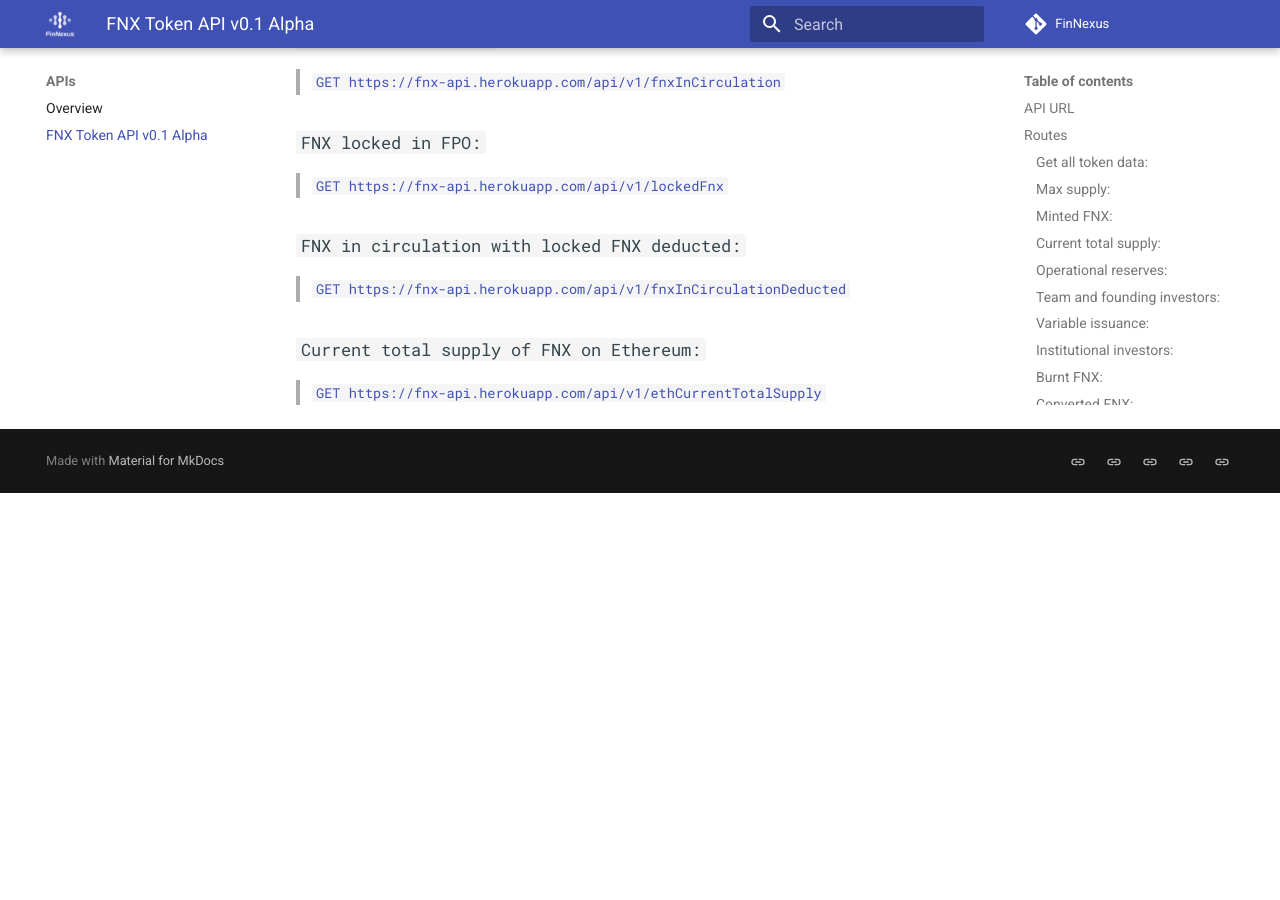
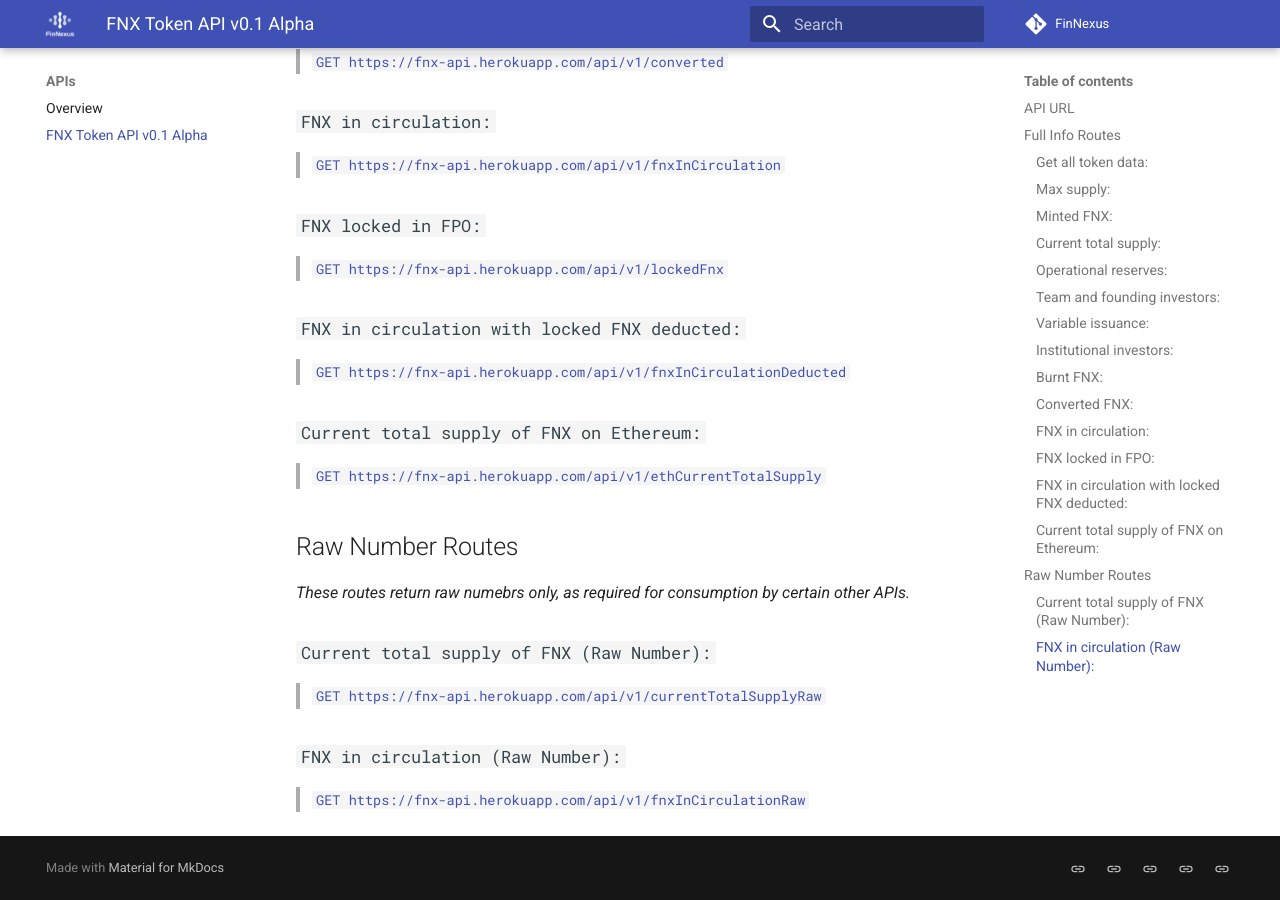
Before and after one commit to Phoenix-Finance/Phoenix-Documentation, an MkDocs documentation site: the page built from content/apis/token.md, in a window 1280 px wide and 900 px high, scrolled down 1752 px. Built offline with MkDocs 1.6.1 and Material for MkDocs 9.7.7, drawn with Linux system fonts in a browser that asks for light colours; before the commit the page ends 2245 px from its top, so only the background shows below that; some of the changed text lies outside the part shown.

Commit message:
Added raw numbers to API

```diff
--- a/content/apis/token.md
+++ b/content/apis/token.md
@@ -12,7 +12,8 @@ The API makes use of Web3 to interact directly with the blockchain and also uses
 
 A single route at `/api/v1` returns all of the API data, while individual pieces of data may also be queried at the specific routes listed below.
 
-## Routes
+## Full Info Routes
+*These routes return raw values, formatted values, and other associated information as a simple JSON object.*
 
 ### `Get all token data:`
 
@@ -56,3 +57,13 @@ A single route at `/api/v1` returns all of the API data, while individual pieces
 
 ### `Current total supply of FNX on Ethereum:`
 > [`GET https://fnx-api.herokuapp.com/api/v1/ethCurrentTotalSupply`](https://fnx-api.herokuapp.com/api/v1/ethCurrentTotalSupply)
+
+
+## Raw Number Routes
+*These routes return raw numebrs only, as required for consumption by certain other APIs.*
+
+### `Current total supply of FNX (Raw Number):`
+> [`GET https://fnx-api.herokuapp.com/api/v1/currentTotalSupplyRaw`](https://fnx-api.herokuapp.com/api/v1/currentTotalSupplyRaw)
+
+### `FNX in circulation (Raw Number):`
+> [`GET https://fnx-api.herokuapp.com/api/v1/fnxInCirculationRaw`](https://fnx-api.herokuapp.com/api/v1/fnxInCirculationRaw)
```
